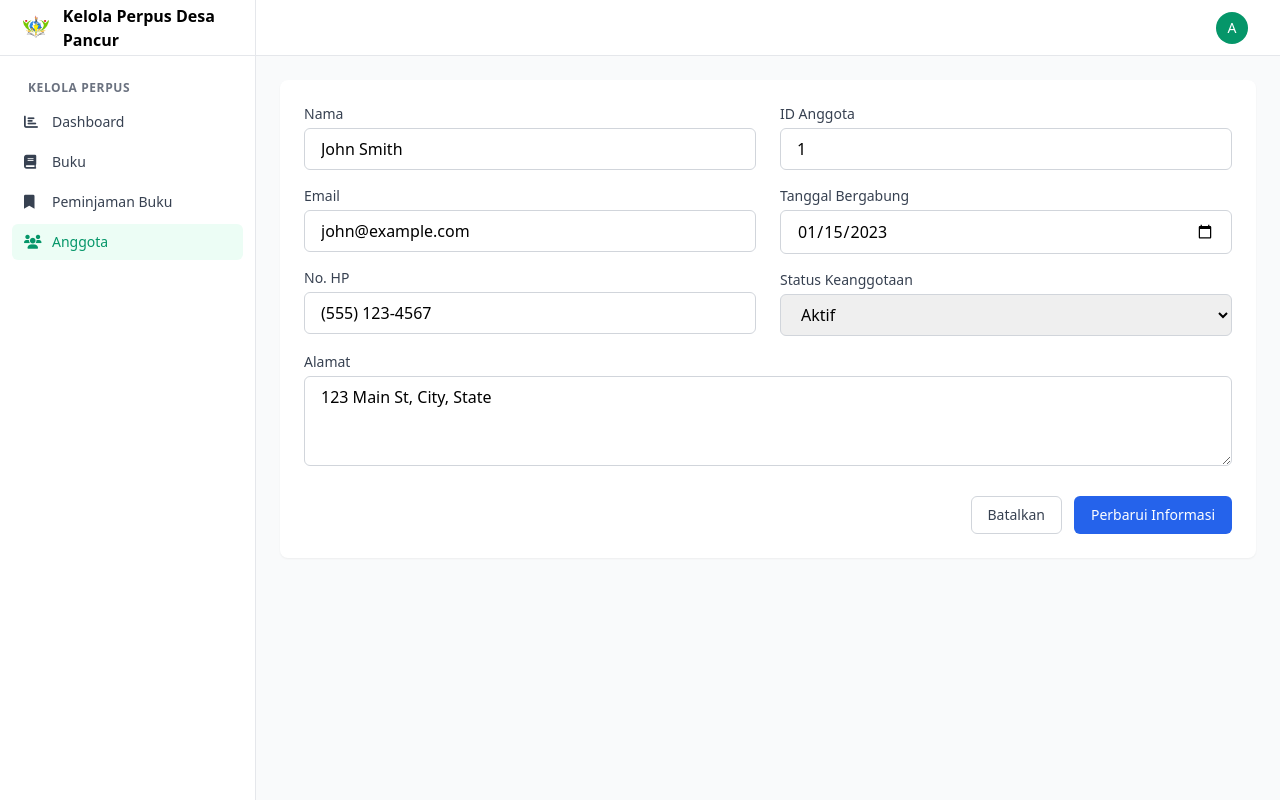
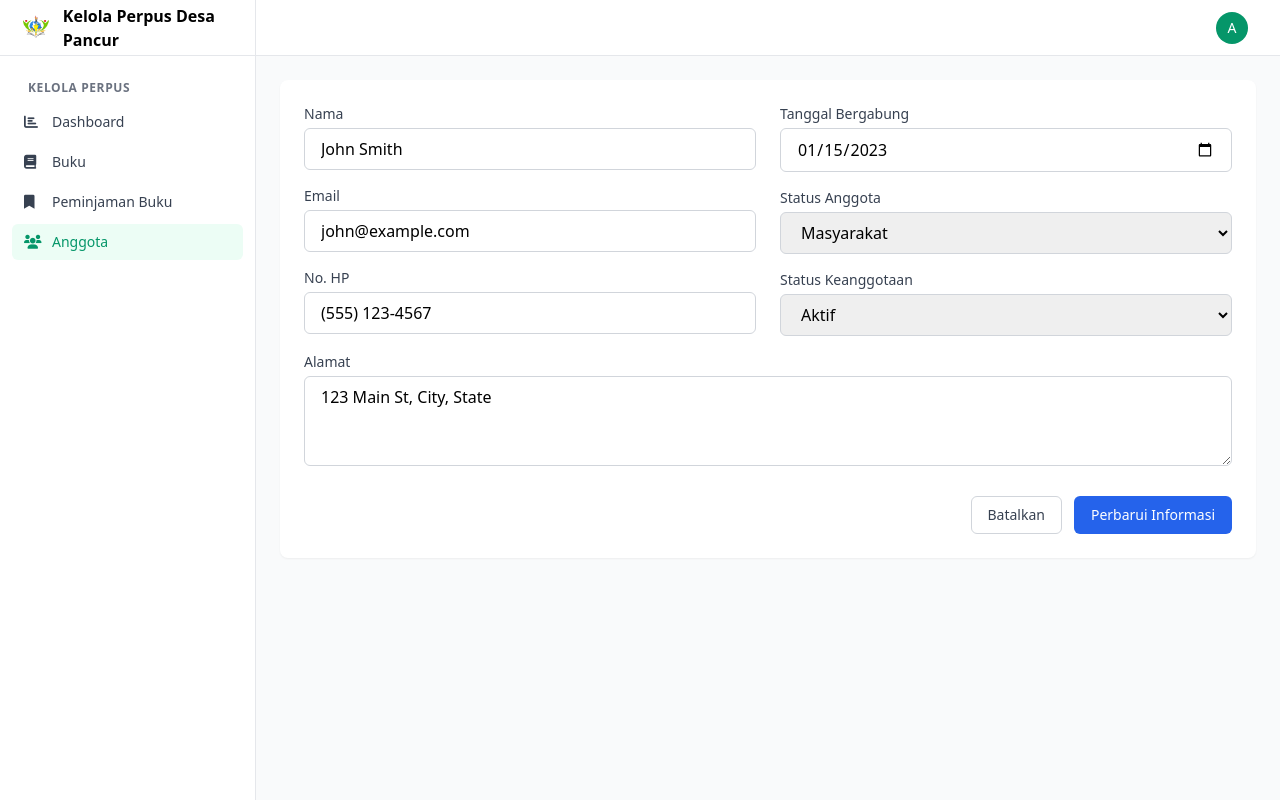
Before and after one commit to WithinTheDream/perpus-online, a Laravel app: page /members/1/edit in a window 1280 px wide. Run offline with Laravel 12, Linux system fonts and the light colour scheme; a user stored in the database is signed in; data comes from the database, SQL or seed files in the repository; parts of the project's set-up code (start-up, migrations or seed data) failed here and were passed over; some libraries are stand-ins or nearby versions.

Commit message:
menambahkan kolom job_status pada member

```diff
--- a/app/Http/Controllers/MemberController.php
+++ b/app/Http/Controllers/MemberController.php
@@ -36,6 +36,7 @@ class MemberController extends Controller
             'email' => 'required|email|unique:members',
             'phone' => 'nullable|string|max:20',
             'address' => 'nullable|string',
+            'job_status' => 'required|in:masyarakat,siswa,guru',
             'join_date' => 'required|date'
         ]);
 
@@ -62,6 +63,7 @@ class MemberController extends Controller
             'email' => 'required|email|unique:members,email,' . $member->id,
             'phone' => 'nullable|string|max:20',
             'address' => 'nullable|string',
+            'job_status' => 'required|in:masyarakat,siswa,guru',
             'status' => 'required|in:active,inactive'
         ]);
 
--- a/app/Models/Member.php
+++ b/app/Models/Member.php
@@ -14,6 +14,7 @@ class Member extends Model
         'email',
         'phone',
         'address',
+        'job_status',
         'join_date',
         'status'
     ];
--- a/resources/views/dashboard/members/edit.blade.php
+++ b/resources/views/dashboard/members/edit.blade.php
@@ -42,20 +42,33 @@
 
             <!-- Right Column -->
             <div>
-                <div class="mb-4">
+                {{-- <div class="mb-4">
                     <label for="member_id" class="block text-sm font-medium text-gray-700 mb-1">ID Anggota</label>
                     <input type="text" name="member_id" id="member_id" value="{{ old('id', $member->id) }}" required
                         class="w-full px-4 py-2 border border-gray-300 rounded-md focus:outline-none focus:ring-2 focus:ring-blue-500 focus:border-blue-500">
                     @error('member_id')
                         <p class="mt-1 text-sm text-red-600">{{ $message }}</p>
                     @enderror
-                </div>
+                </div> --}}
 
                 <div class="mb-4">
                     <label for="join_date" class="block text-sm font-medium text-gray-700 mb-1">Tanggal Bergabung</label>
                     <input type="date" name="join_date" id="join_date" value="{{ old('join_date', $member->join_date->format('Y-m-d')) }}" required
                         class="w-full px-4 py-2 border border-gray-300 rounded-md focus:outline-none focus:ring-2 focus:ring-blue-500 focus:border-blue-500">
                     @error('join_date')
+                        <p class="mt-1 text-sm text-red-600">{{ $message }}</p>
+                    @enderror
+                </div>
+
+                <div class="mb-4">
+                    <label for="status" class="block text-sm font-medium text-gray-700 mb-1">Status Anggota</label>
+                    <select name="job_status" id="job_status" required
+                        class="w-full px-4 py-2 border border-gray-300 rounded-md focus:outline-none focus:ring-2 focus:ring-blue-500 focus:border-blue-500">
+                        <option value="masyarakat" {{ old('job_status', $member->job_status) == 'masyarakat' ? 'selected' : '' }}>Masyarakat</option>
+                        <option value="guru" {{ old('job_status', $member->job_status) == 'guru' ? 'selected' : '' }}>Guru</option>
+                        <option value="siswa" {{ old('job_status', $member->job_status) == 'siswa' ? 'selected' : '' }}>Siswa</option>
+                    </select>
+                    @error('job_status')
                         <p class="mt-1 text-sm text-red-600">{{ $message }}</p>
                     @enderror
                 </div>
--- a/resources/views/dashboard/members/index.blade.php
+++ b/resources/views/dashboard/members/index.blade.php
@@ -37,6 +37,7 @@
                         <th class="px-6 py-3 text-left text-xs font-medium text-gray-500 uppercase tracking-wider">Nama</th>
                         <th class="px-6 py-3 text-left text-xs font-medium text-gray-500 uppercase tracking-wider">Email</th>
                         <th class="px-6 py-3 text-left text-xs font-medium text-gray-500 uppercase tracking-wider">No. HP</th>
+                        <th class="px-6 py-3 text-left text-xs font-medium text-gray-500 uppercase tracking-wider">Status Angota</th>
                         <th class="px-6 py-3 text-left text-xs font-medium text-gray-500 uppercase tracking-wider">Tanggal Bergabung</th>
                         <th class="px-6 py-3 text-left text-xs font-medium text-gray-500 uppercase tracking-wider">Status Keanggotaan</th>
                         <th class="px-6 py-3 text-right text-xs font-medium text-gray-500 uppercase tracking-wider">Actions</th>
@@ -57,6 +58,7 @@
                             </td>
                             <td class="px-6 py-4 whitespace-nowrap text-sm text-gray-900">{{ $member->email }}</td>
                             <td class="px-6 py-4 whitespace-nowrap text-sm text-gray-900">{{ $member->phone ?? '-' }}</td>
+                            <td class="px-6 py-4 whitespace-nowrap text-sm text-gray-900">{{ $member->job_status }}</td>
                             <td class="px-6 py-4 whitespace-nowrap text-sm text-gray-900">{{ $member->join_date->format('M d, Y') }}</td>
                             <td class="px-6 py-4 whitespace-nowrap">
                                 <span class="inline-flex px-2 py-1 text-xs font-semibold rounded-full {{ $member->status == 'active' ? 'bg-emerald-100 text-emerald-600' : 'bg-red-100 text-red-600' }}">
--- a/resources/views/layouts/app.blade.php
+++ b/resources/views/layouts/app.blade.php
@@ -6,7 +6,8 @@
     <title>@yield('title', 'Kelola Perpustakaan')</title>
     <script src="https://cdn.tailwindcss.com"></script>
     <link href="https://cdnjs.cloudflare.com/ajax/libs/font-awesome/6.0.0/css/all.min.css" rel="stylesheet">
-    <link rel="icon" type="image/x-icon" href="{{ asset('books.png')}}" title="books icons">
+    <link rel="icon" type="image/x-icon" href="{{ asset('grid-gallery/puspa.png')}}" title="books icons">
+
 
     <script>
         tailwind.config = {
```
Also changed, not shown: resources/views/dashboard/borrowing/show.blade.php (+8 -5 lines), resources/views/dashboard/members/create.blade.php (+10 -0 lines), resources/views/main.blade.php (+8 -21 lines), database/migrations/2025_08_10_150651_add_job_status_to_members_table.php (added).
